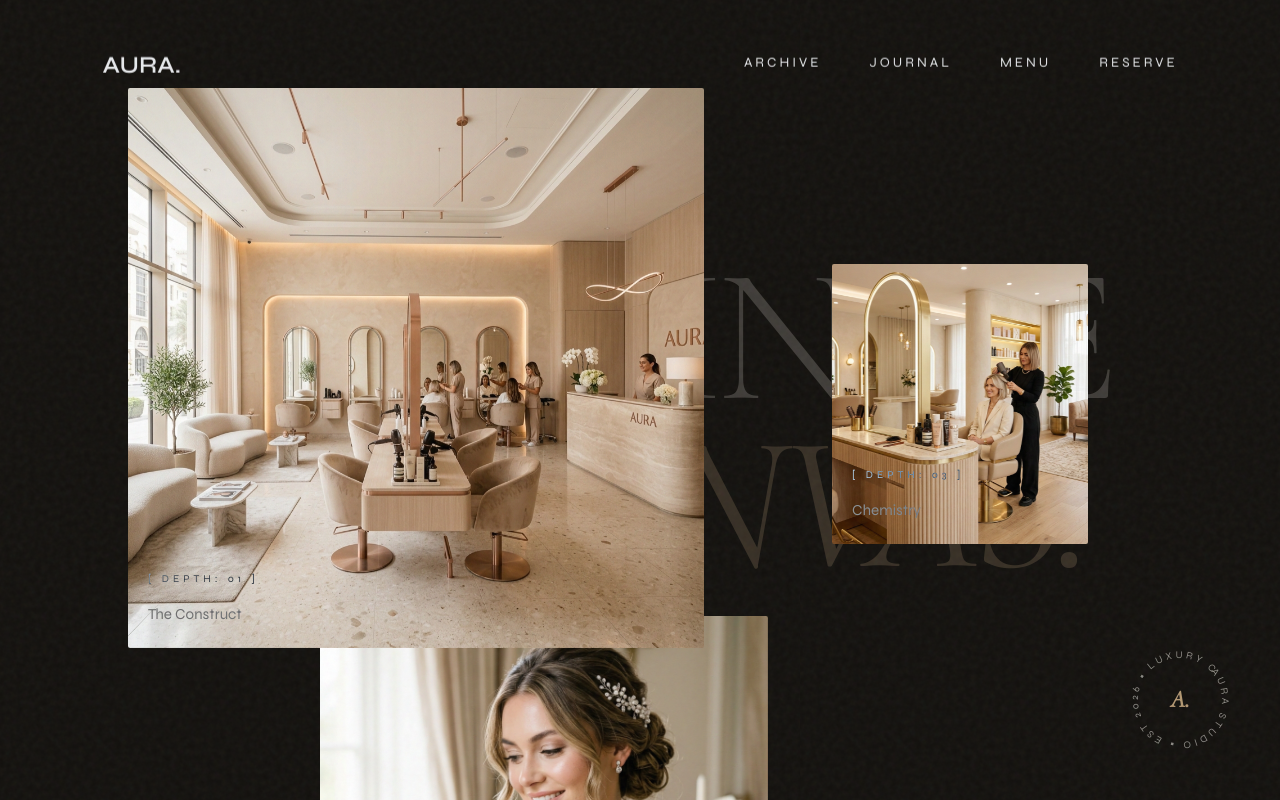
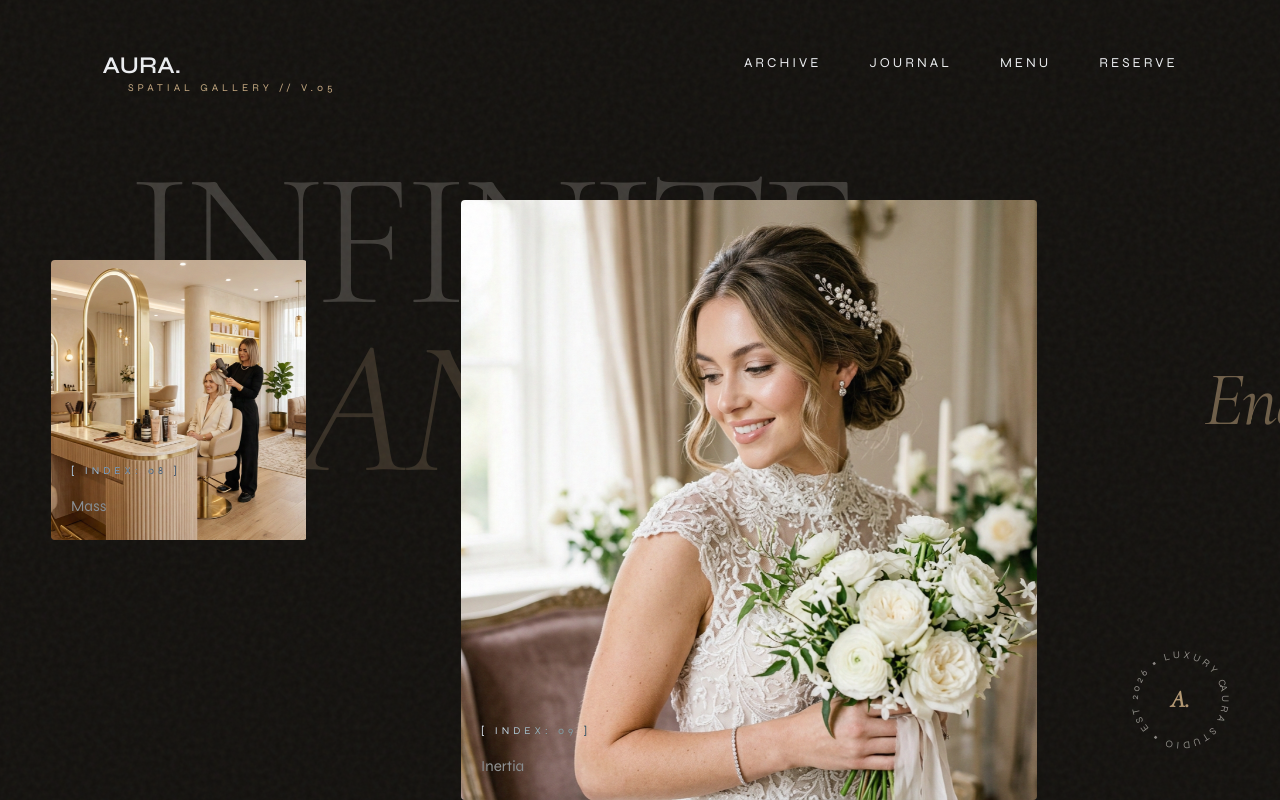
Before and after one commit to harrynaveen8-crypto/aura-salon-bridal, a React (Vite) app: page /archive in a window 1280 px wide. Shown: the top 800 px of the page. Built offline with nearby package versions, Linux system fonts and the light colour scheme.

Commit message:
V28: Transposed Cinematic Spatial Physics into a strict Horizontal Non-Overlapping sequence. Preserved all physics (heavy inertia, mouse repulsion, floating camera, blur) but implemented asymmetrical flex layout with 12vw gaps and vertical depth-parallax to strictly prevent intersection.

```diff
--- a/src/pages/Archive.jsx
+++ b/src/pages/Archive.jsx
@@ -1,4 +1,4 @@
-import React, { useEffect, useRef, useState } from 'react';
+import React, { useEffect, useRef } from 'react';
 import { motion, useScroll, useSpring, useTransform, useVelocity, useMotionValue, useMotionValueEvent } from 'framer-motion';
 
 // Global mouse tracking for repulsion physics
@@ -15,13 +15,11 @@ const MouseTracker = ({ mouseX, mouseY }) => {
 };
 
 // Physics-driven individual image component
-const CinematicImage = ({ img, mouseX, mouseY, globalVelocityScale, globalVelocityFilter, scrollY }) => {
+const CinematicImage = ({ img, mouseX, mouseY, globalVelocityScale, globalVelocityFilter, globalVelocityY }) => {
   const ref = useRef(null);
 
-  // Parallax based on Depth Layer
-  // Layer 1 (Foreground) = 1.0x, Layer 2 = 0.85x, Layer 3 = 0.7x
-  const depthMult = img.depth === 1 ? 1 : img.depth === 2 ? 0.85 : 0.7;
-  const yParallax = useTransform(scrollY, value => -(value * (1 - depthMult)));
+  // Parallax mapped to Y-axis velocity to prevent horizontal overlapping
+  const yParallax = useTransform(globalVelocityY, value => value * img.depthMult);
 
   // Hover & Repulsion Physics Springs
   const rotateX = useSpring(0, { stiffness: 150, damping: 20, mass: 1.5 });
@@ -77,10 +75,8 @@ const CinematicImage = ({ img, mouseX, mouseY, globalVelocityScale, globalVeloci
     <motion.div
       ref={ref}
       style={{
-        position: 'absolute',
-        top: img.top,
-        left: img.left,
-        width: img.width,
+        alignSelf: img.align,
+        minWidth: img.width,
         height: img.height,
         y: yParallax,
         x: repulseX,
@@ -88,21 +84,21 @@ const CinematicImage = ({ img, mouseX, mouseY, globalVelocityScale, globalVeloci
         rotateX,
         rotateY,
         scale: localScale,
-        zIndex: 10 - img.depth, // foreground is higher
         willChange: 'transform',
         transformStyle: 'preserve-3d',
-        perspective: '1000px'
+        perspective: '1000px',
+        position: 'relative'
       }}
       initial={{ opacity: 0, scale: 0.94, y: 80 }}
       whileInView={{ opacity: 1, scale: 1, y: 0 }}
-      viewport={{ once: true, margin: "100px" }}
+      viewport={{ once: true, margin: "200px" }}
       transition={{ type: "spring", stiffness: 100, damping: 25, mass: 1.5 }}
       onMouseMove={handleMouseMove}
       onMouseEnter={handleMouseEnter}
       onMouseLeave={handleMouseLeave}
-      className="archive-cinematic-item"
+      className="archive-cinematic-item flex-shrink-0"
     >
-      <div style={{ width: '100%', height: '100%', overflow: 'hidden', position: 'relative', borderRadius: '2px' }}>
+      <div style={{ width: '100%', height: '100%', overflow: 'hidden', position: 'relative', borderRadius: '4px' }}>
         <motion.img
           src={img.src}
           alt={img.title}
@@ -116,7 +112,7 @@ const CinematicImage = ({ img, mouseX, mouseY, globalVelocityScale, globalVeloci
           }}
         />
         <div style={{ position: 'absolute', bottom: '20px', left: '20px', mixBlendMode: 'difference', color: '#fff' }}>
-          <span className="tiny-label" style={{ color: '#fff' }}>[ DEPTH: 0{img.depth} ]</span>
+          <span className="tiny-label" style={{ color: '#fff' }}>[ INDEX: 0{img.id} ]</span>
           <p className="editorial-text-small mt-4" style={{ color: '#fff' }}>{img.title}</p>
         </div>
       </div>
@@ -131,16 +127,24 @@ const Archive = ({ setTheme }) => {
     window.scrollTo(0, 0);
   }, [setTheme]);
 
+  const containerRef = useRef(null);
+
   // Global Scroll & Velocity Physics
-  const { scrollY } = useScroll();
+  const { scrollYProgress, scrollY } = useScroll({ target: containerRef });
+
+  // Horizontal Translation
+  const smoothProgress = useSpring(scrollYProgress, { stiffness: 100, damping: 30 });
+  const xTransform = useTransform(smoothProgress, [0, 1], ["0%", "-85%"]);
+
+  // Heavy, expensive, physical inertia
   const rawVelocity = useVelocity(scrollY);
-  // Heavy, expensive, physical inertia
   const smoothVelocity = useSpring(rawVelocity, { stiffness: 150, damping: 40, mass: 2.5 });
 
   // Velocity-driven global effects
   const globalVelocityScale = useTransform(smoothVelocity, [-1500, 0, 1500], [1.05, 1, 1.05]);
   const globalBlur = useTransform(smoothVelocity, [-1500, 0, 1500], ["2px", "0px", "2px"]);
   const globalContrast = useTransform(smoothVelocity, [-1500, 0, 1500], ["contrast(102%) brightness(98%)", "contrast(100%) brightness(100%)", "contrast(102%) brightness(98%)"]);
+  const globalVelocityY = useTransform(smoothVelocity, [-1500, 1500], [40, -40]); // Used for vertical parallax
 
   // Combine blur and contrast into one filter string for performance
   const globalFilter = useTransform(() => `${globalContrast.get()} blur(${globalBlur.get()})`);
@@ -153,47 +157,49 @@ const Archive = ({ setTheme }) => {
   const mouseX = useMotionValue(0);
   const mouseY = useMotionValue(0);
 
-  // Asymmetrical Spatial Layout (No Grids)
+  // Asymmetrical Non-Overlapping Layout
   const images = [
-    { src: "/hero.png", title: "The Construct", depth: 1, top: "5%", left: "10%", width: "45vw", height: "70vh" },
-    { src: "/salon.png", title: "Chemistry", depth: 3, top: "15%", left: "65%", width: "20vw", height: "35vh" },
-    { src: "/bridal.png", title: "Silhouette", depth: 2, top: "35%", left: "25%", width: "35vw", height: "60vh" },
+    { id: 1, src: "/hero.png", title: "The Construct", width: "40vw", height: "70vh", align: "flex-start", depthMult: 1 },
+    { id: 2, src: "/salon.png", title: "Chemistry", width: "25vw", height: "40vh", align: "center", depthMult: -0.5 },
+    { id: 3, src: "/bridal.png", title: "Silhouette", width: "35vw", height: "60vh", align: "flex-end", depthMult: 0.8 },
 
-    { src: "/hero.png", title: "Tension", depth: 1, top: "55%", left: "45%", width: "45vw", height: "80vh" },
-    { src: "/salon.png", title: "Form", depth: 3, top: "70%", left: "10%", width: "25vw", height: "40vh" },
-    { src: "/bridal.png", title: "Velocity", depth: 2, top: "85%", left: "60%", width: "30vw", height: "55vh" },
+    { id: 4, src: "/hero.png", title: "Tension", width: "30vw", height: "55vh", align: "flex-start", depthMult: -0.8 },
+    { id: 5, src: "/salon.png", title: "Form", width: "45vw", height: "80vh", align: "center", depthMult: 1.2 },
+    { id: 6, src: "/bridal.png", title: "Velocity", width: "25vw", height: "45vh", align: "flex-end", depthMult: -0.4 },
 
-    { src: "/hero.png", title: "Physics", depth: 1, top: "115%", left: "15%", width: "50vw", height: "85vh" },
-    { src: "/salon.png", title: "Mass", depth: 3, top: "125%", left: "75%", width: "15vw", height: "30vh" },
-    { src: "/bridal.png", title: "Inertia", depth: 2, top: "140%", left: "30%", width: "40vw", height: "65vh" },
+    { id: 7, src: "/hero.png", title: "Physics", width: "40vw", height: "65vh", align: "flex-start", depthMult: 0.7 },
+    { id: 8, src: "/salon.png", title: "Mass", width: "20vw", height: "35vh", align: "center", depthMult: -0.6 },
+    { id: 9, src: "/bridal.png", title: "Inertia", width: "45vw", height: "75vh", align: "flex-end", depthMult: 1 },
   ];
 
   return (
-    <div className="page-container relative z-10" style={{ background: 'var(--color-bg)', overflow: 'hidden' }}>
+    <div ref={containerRef} className="page-container relative z-10" style={{ background: 'var(--color-bg)', height: '700vh' }}>
       <MouseTracker mouseX={mouseX} mouseY={mouseY} />
+
+      <div className="sticky-horizontal-container" style={{ position: 'sticky', top: 0, height: '100vh', width: '100vw', overflow: 'hidden' }}>
+
+        {/* Intro Typographic Element (Fixed) */}
+        <div style={{ position: 'absolute', top: '10%', left: '10%', zIndex: 0, pointerEvents: 'none' }}>
+          <span className="tiny-label mb-8">SPATIAL GALLERY // V.05</span>
+          <h1 className="text-massive kinetic-text" style={{ lineHeight: 0.85, opacity: 0.2 }}>INFINITE</h1><br/>
+          <h1 className="text-massive text-editorial kinetic-text pl-8" style={{ opacity: 0.2 }}>CANVAS.</h1>
+        </div>
 
         {/* Floating Camera Wrapper */}
         <motion.div
+          className="horizontal-track"
           style={{
-          x: cameraX,
+            x: xTransform,
             y: cameraY,
             rotateZ: cameraRotate,
-          width: '100%',
-          height: '220vh', // massive scroll area for spatial layout
-          position: 'relative',
+            height: '100%',
+            display: 'flex',
+            alignItems: 'center',
+            padding: '0 20vw',
+            gap: '12vw', // Enforces strictly no overlapping
             willChange: 'transform'
           }}
         >
-        {/* Intro Typographic Element (Floating in space) */}
-        <motion.div
-          style={{ position: 'absolute', top: '10%', left: '30%', zIndex: 0, y: useTransform(scrollY, value => -(value * 0.5)) }}
-        >
-          <span className="tiny-label mb-8">SPATIAL GALLERY // V.04</span>
-          <h1 className="text-massive kinetic-text" style={{ lineHeight: 0.85, opacity: 0.2 }}>INFINITE</h1><br/>
-          <h1 className="text-massive text-editorial kinetic-text pl-8" style={{ opacity: 0.2 }}>CANVAS.</h1>
-        </motion.div>
-
-        {/* Spatial Render */}
           {images.map((img, i) => (
             <CinematicImage
               key={i}
@@ -202,14 +208,15 @@ const Archive = ({ setTheme }) => {
               mouseY={mouseY}
               globalVelocityScale={globalVelocityScale}
               globalVelocityFilter={globalFilter}
-            scrollY={scrollY}
+              globalVelocityY={globalVelocityY}
             />
           ))}
 
-        <div style={{ position: 'absolute', bottom: '5%', width: '100%', textAlign: 'center' }}>
+          <div style={{ minWidth: '40vw', display: 'flex', justifyContent: 'center' }}>
             <h2 className="text-large text-editorial" style={{ opacity: 0.5 }}>End of Simulation.</h2>
           </div>
         </motion.div>
+      </div>
     </div>
   );
 };
```
Lines whose indentation alone changed are shown as unchanged.
